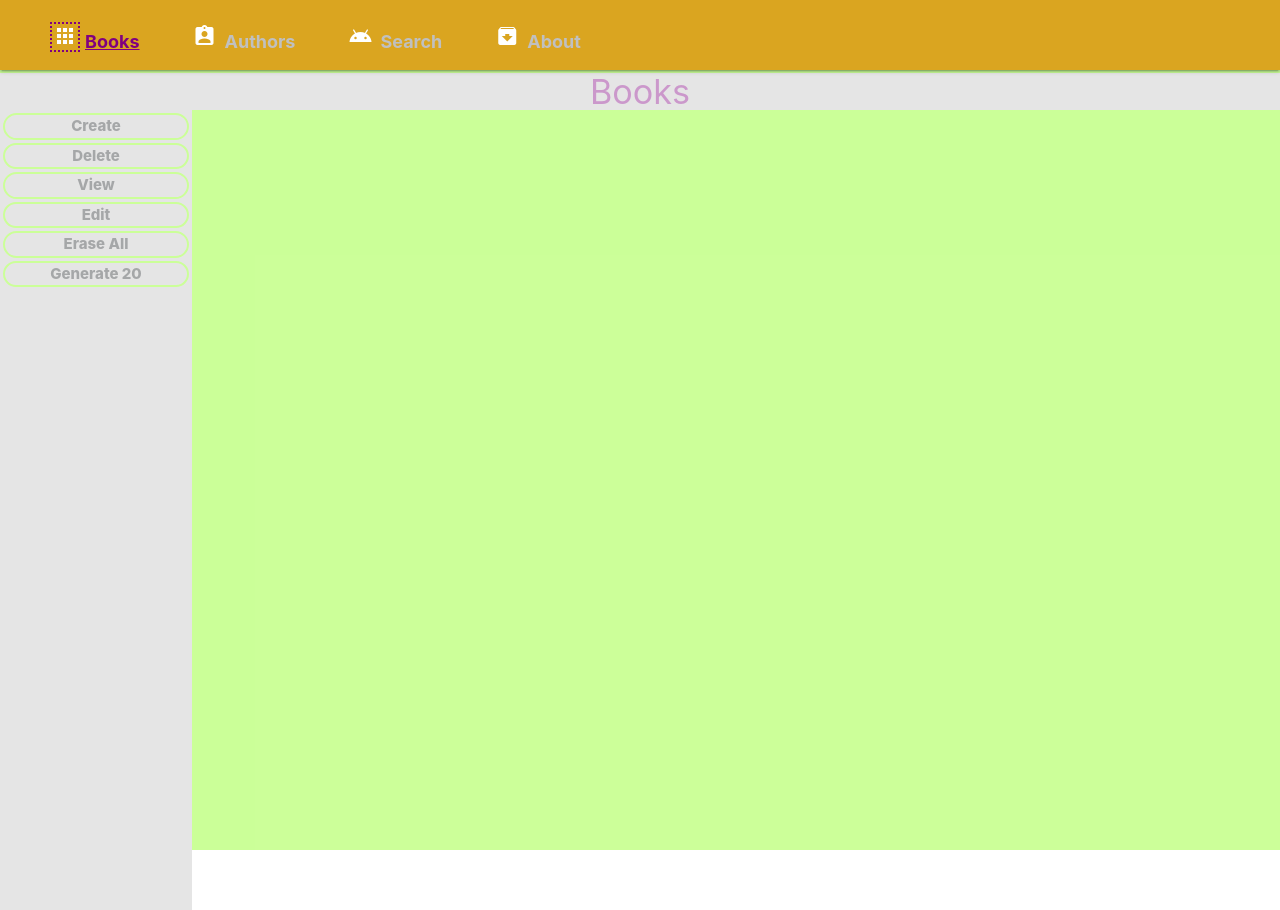
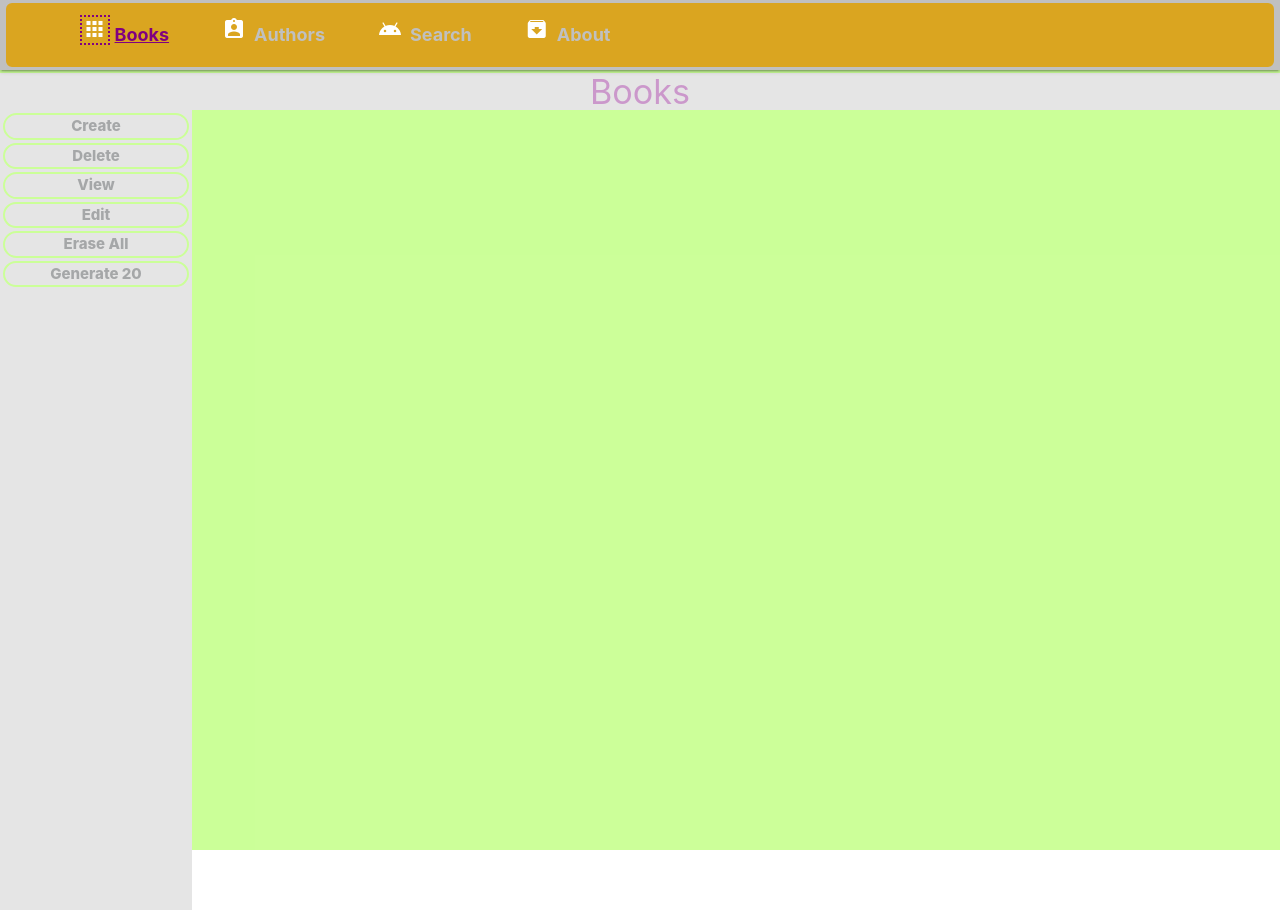
Before and after one commit to denser-by/my-books-react-ts, a React (Create React App) app: page / in a window 1280 px wide. Built offline with nearby package versions, Linux system fonts and the light colour scheme.

Commit message:
navbar wrap

```diff
--- a/src/App.css
+++ b/src/App.css
@@ -1,6 +1,19 @@
 .navBar {
+  background-color: silver;
+  height: 70px;
+}
+
+.navBarWrap {
   background-color: goldenrod;
-  height: 70px;
+  border: 3px silver solid;
+  width: 100%;
+  height: 100%;
+  margin: 3px;
+  border-radius: 9px;
+  align-items: left;
+  justify-content: left;
+  padding-right: 50%;
+
 }
 
 .App {
@@ -57,7 +70,6 @@ nav {
 
 main {
   padding: 50px;
-
 }
 
 p {
--- a/src/App.tsx
+++ b/src/App.tsx
@@ -18,9 +18,11 @@ function App() {
     <div className="App">
 
       <nav className='navBar'>
-        {navBarItems.map(item =>
-          <NavItem selectedItem={navItemSelected} setSelectedItem={setNavItemSelected} icon={item.icon} text={item.text} />
-        )}
+        <span className='navBarWrap'>
+          {navBarItems.map(item =>
+            <NavItem selectedItem={navItemSelected} setSelectedItem={setNavItemSelected} icon={item.icon} text={item.text} />
+          )}
+        </span>
       </nav>
 
       <main>
--- a/src/components/ContextMenu/ContextMenu.jsx
+++ b/src/components/ContextMenu/ContextMenu.jsx
@@ -24,7 +24,7 @@ const ContextMenu = ({ selectedItem, operations, pageRef, setPageRef }) => {
             <ul>
                 {operations.map(op =>
                     <li id={op.href}
-                        className={curSelect.id == op.name ? "contextOp selected" : (aboutSelect.id == op.name ? "contextOp above" : "contextOp")}
+                        className={curSelect.id == op.href ? "contextOp selected" : (aboutSelect.id == op.name ? "contextOp above" : "contextOp")}
                         onMouseOver={mouseOver} onMouseOut={mouseOut} onClick={mouseClick}>{op.name}</li>
                 )}
             </ul>
```
